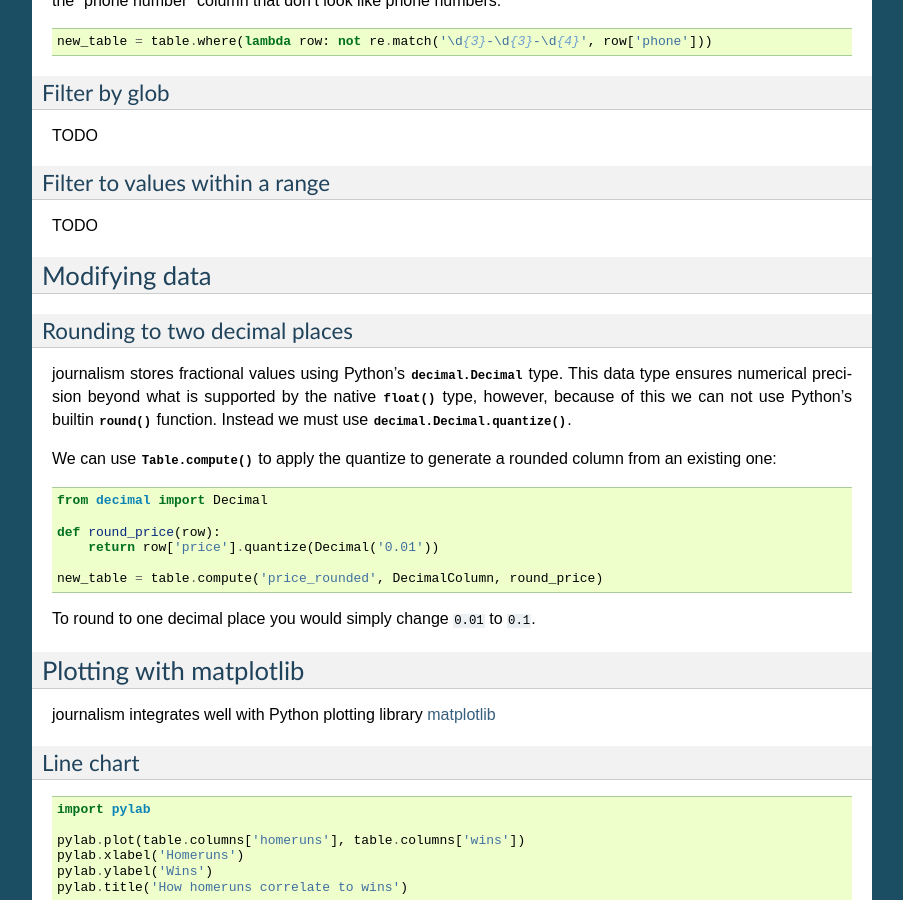
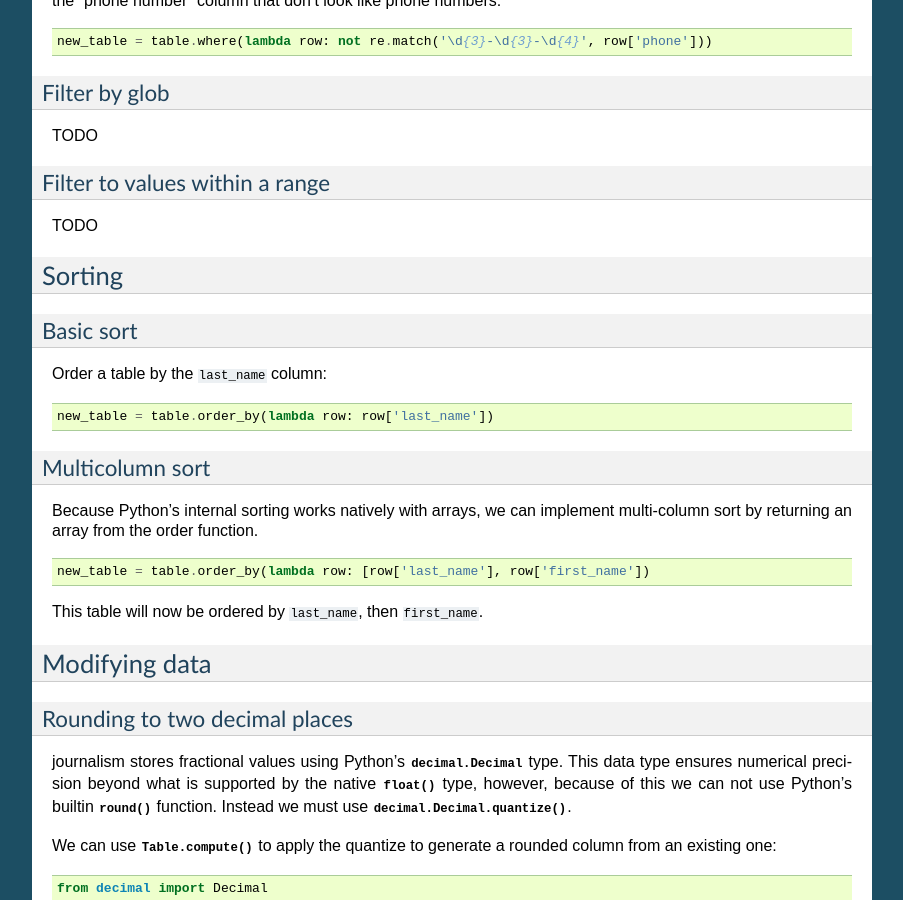
Before and after one commit to wireservice/agate, a Sphinx documentation site: the page built from docs/cookbook.rst, in a window 1280 px wide and 900 px high, scrolled down 1269 px. Shown: the whole window, without its empty margins (198-1101 px from the left). Built offline with Sphinx 7.4.7, drawn with Linux system fonts in a browser that asks for light colours; some of the changed text lies outside the part shown.

Commit message:
Cookbook: sorting. Closes #13.

```diff
--- a/docs/cookbook.rst
+++ b/docs/cookbook.rst
@@ -89,6 +89,30 @@ Filter to values within a range
 -------------------------------
 
 TODO
+
+Sorting
+=======
+
+Basic sort
+----------
+
+Order a table by the :code:`last_name` column:
+
+.. code-block:: python
+
+    new_table = table.order_by(lambda row: row['last_name'])
+
+
+Multicolumn sort
+----------------
+
+Because Python's internal sorting works natively with arrays, we can implement multi-column sort by returning an array from the order function.
+
+.. code-block:: python
+
+    new_table = table.order_by(lambda row: [row['last_name'], row['first_name'])
+
+This table will now be ordered by :code:`last_name`, then :code:`first_name`.
 
 Modifying data
 ==============
```
Also changed, not shown: 3 other files.
